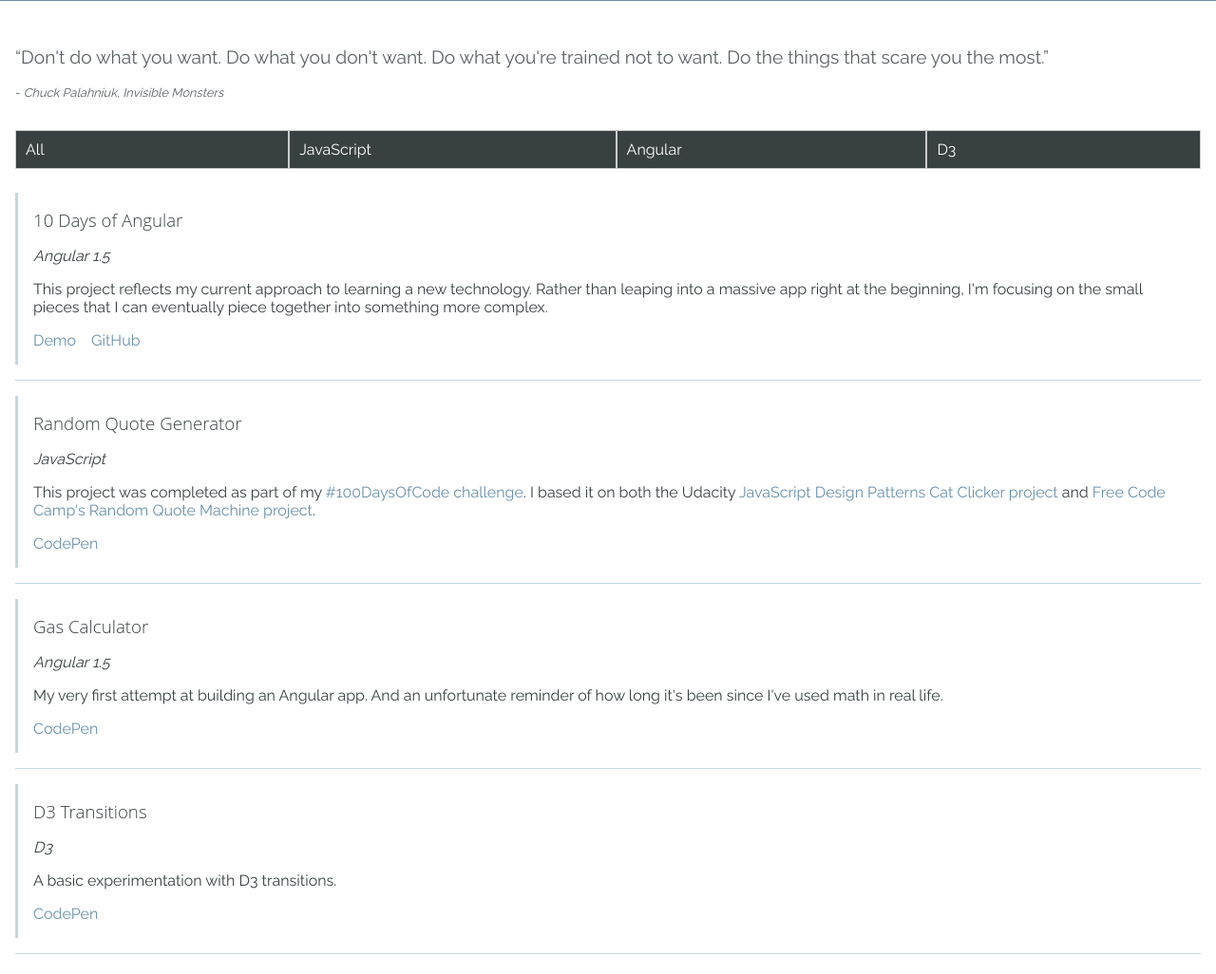
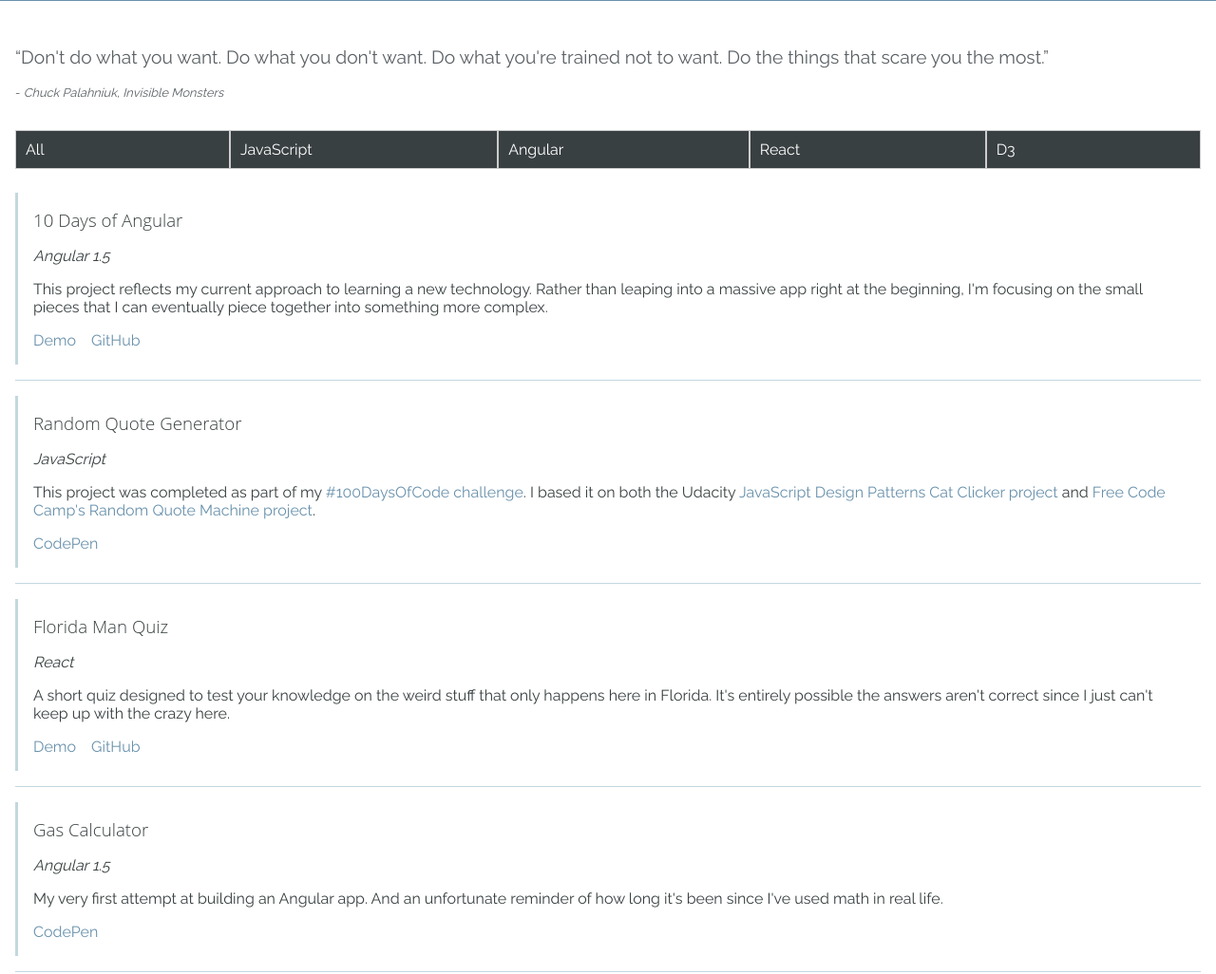
Before and after one commit to kklumpp13/sinatra_portfolio, a plain HTML site: page public/projects.html in a window 1280 px wide. Shown: the part 260-1286 px from the top of the page at 95% size. Drawn offline with nearby package versions, Linux system fonts and the light colour scheme.

Commit message:
Add React quiz project to portfolio page

```diff
--- a/public/projects.html
+++ b/public/projects.html
@@ -38,7 +38,7 @@
       <li data-tech="all">All</li>
       <li data-tech="js">JavaScript</li>
       <li data-tech="angular">Angular</li>
-      <!--<li data-tech="react">React</li>-->
+      <li data-tech="react">React</li>
       <li data-tech="d3">D3</li>
     </ul>
 
@@ -70,7 +70,7 @@
         </div>
       </div>
 
-      <!--<div class="project-card" data-techtype="react">
+      <div class="project-card" data-techtype="react">
         <div class="card-border">
           <h3>Florida Man Quiz</h3>
           <p class="tech-list">React</p>
@@ -84,7 +84,7 @@
             </li>
           </ul>
         </div>
-      </div>-->
+      </div>
 
       <div class="project-card" data-techtype="angular">
         <div class="card-border">
```
